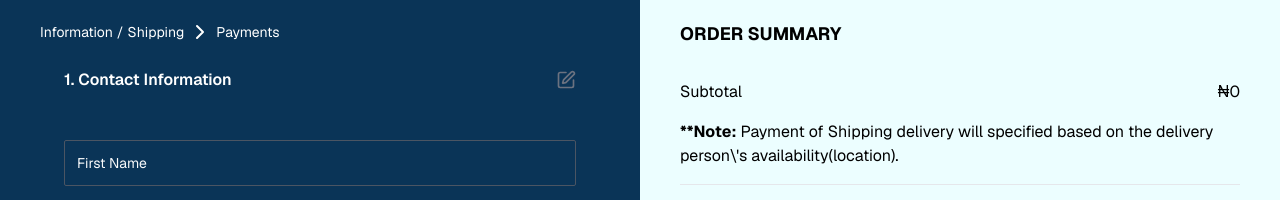
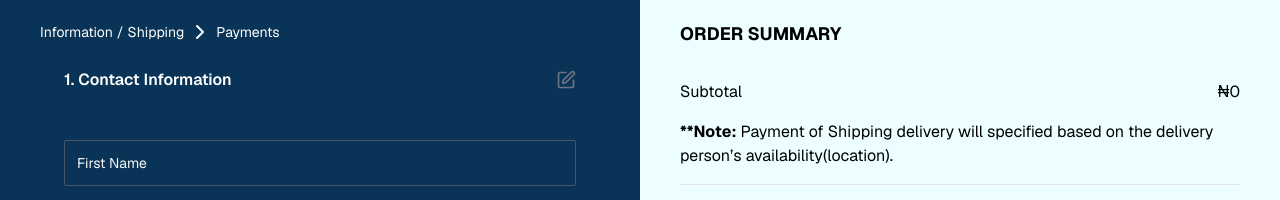
Before and after one commit to Emmanueliwok24/YETTISTORE, a Next.js app: page /information in a window 1280 px wide. Shown: the top 200 px of the page. Built offline with nearby package versions, Linux system fonts and the light colour scheme.

Commit message:
CART UPDATE

```diff
--- a/src/components/route_components/cart-component.tsx
+++ b/src/components/route_components/cart-component.tsx
@@ -20,7 +20,7 @@ export default function CartSideComponent() {
                         <p>₦{subtotal}</p>
                     </div>
                     <div className="flex justify-between mb-4">
-                        <p className=""><strong>**Note:</strong> Payment of Shipping delivery will specified based on the delivery person\'s availability(location).  </p>
+                        <p className=""><strong>**Note:</strong> Payment of Shipping delivery will specified based on the delivery person&rsquo;s availability(location).  </p>
                     </div>
                     <div className="flex items-center border-t py-4">
                         <h3 className="font-semibold">Total</h3>
```
